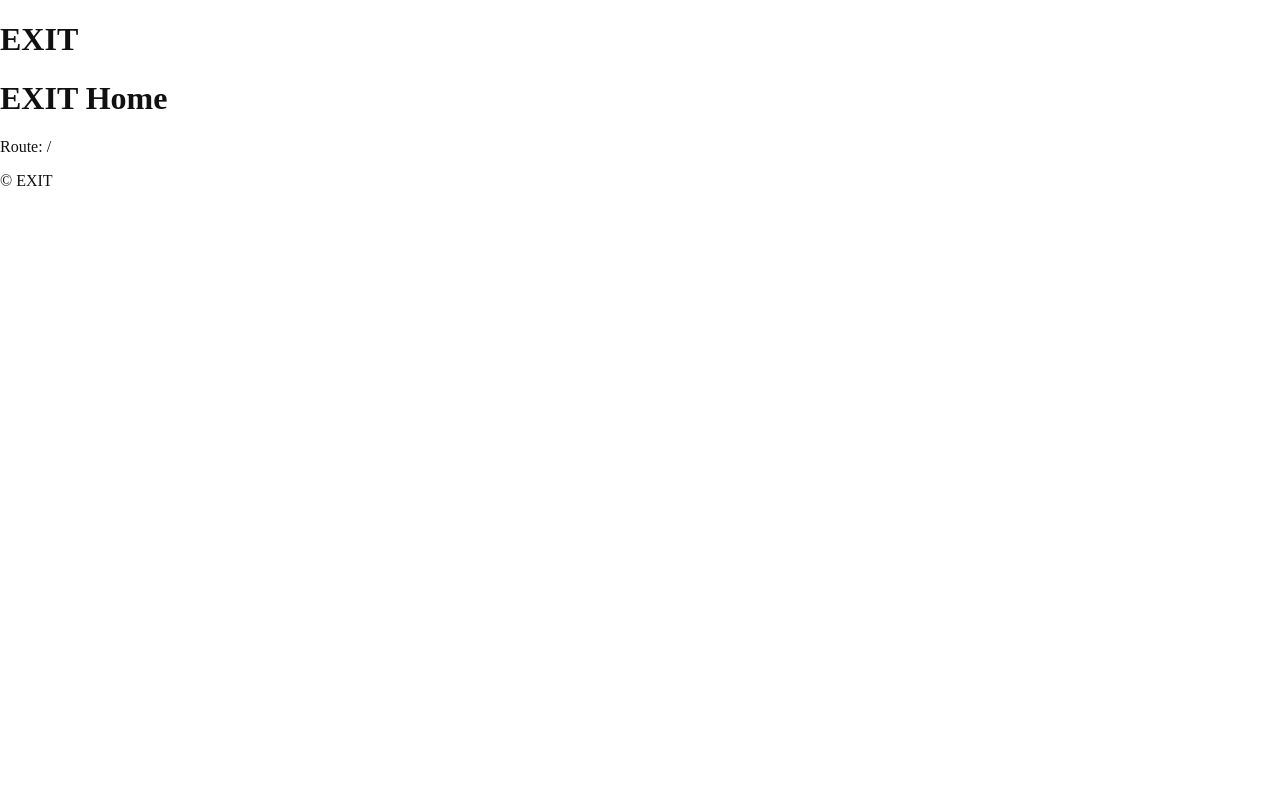
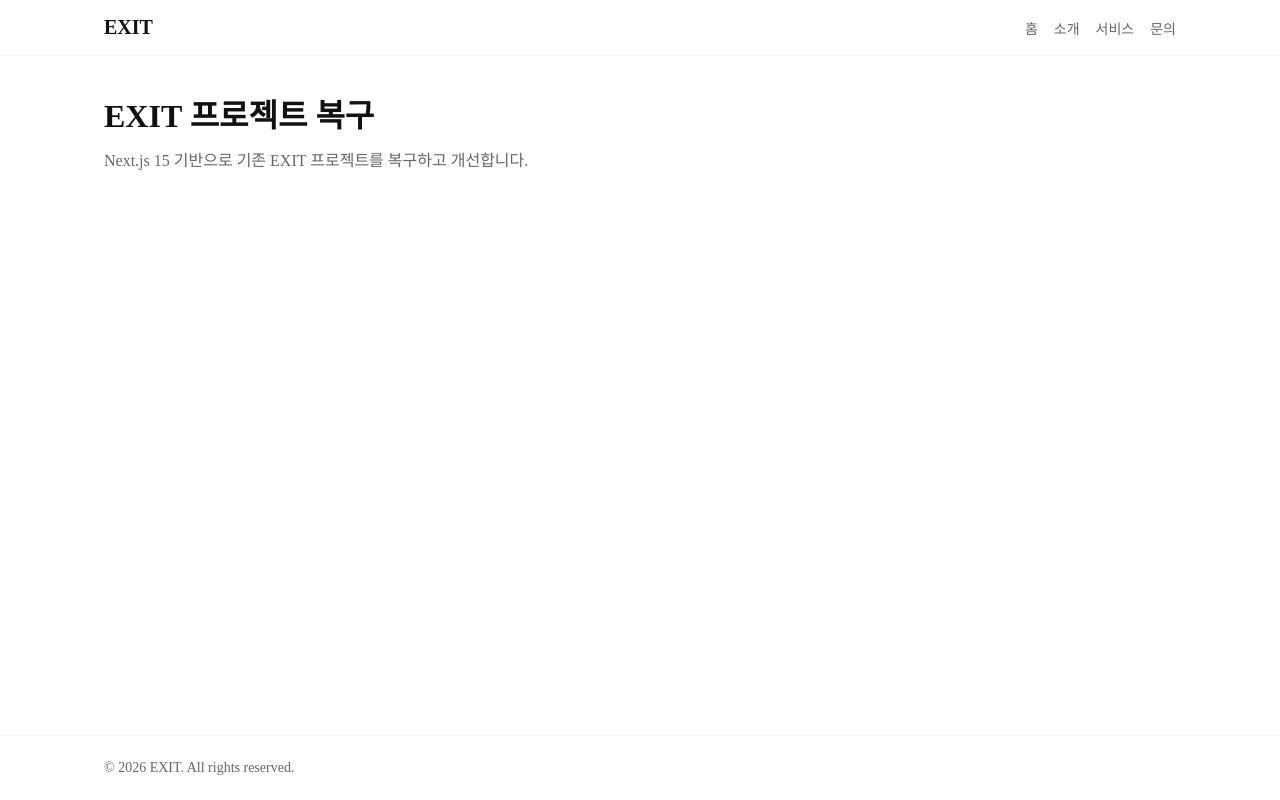
Before and after one commit to Clacki/exit-recovery, a Next.js app: page / in a window 1280 px wide. Built offline with nearby package versions, Linux system fonts and the light colour scheme.

Commit message:
chore: 공통 레이아웃 구조 구성

```diff
--- a/src/app/globals.css
+++ b/src/app/globals.css
@@ -27,6 +27,9 @@ body {
 body {
   background: var(--color-background);
   color: var(--color-foreground);
+  min-height: 100vh;
+  display: flex;
+  flex-direction: column;
 }
 
 a {
@@ -40,3 +43,106 @@ textarea,
 select {
   font: inherit;
 }
+
+.site-header {
+  border-bottom: 1px solid var(--color-muted);
+  background: var(--color-background);
+}
+
+.site-header__inner {
+  width: min(100%, 1120px);
+  margin: 0 auto;
+  padding: 16px 24px;
+  display: flex;
+  align-items: center;
+  justify-content: space-between;
+  gap: 24px;
+}
+
+.site-header__logo {
+  font-size: 20px;
+  font-weight: 700;
+}
+
+.site-header__nav-list {
+  margin: 0;
+  padding: 0;
+  display: flex;
+  align-items: center;
+  gap: 16px;
+  list-style: none;
+}
+
+.site-header__nav-link {
+  color: var(--color-muted-foreground);
+  font-size: 14px;
+}
+
+.site-header__nav-link:hover,
+.site-header__nav-link:focus-visible {
+  color: var(--color-foreground);
+}
+
+.app-main {
+  flex: 1;
+}
+
+.page-layout {
+  width: min(100%, 1120px);
+  margin: 0 auto;
+  padding: 40px 24px;
+}
+
+.home-section {
+  display: grid;
+  gap: 12px;
+}
+
+.home-section h1,
+.home-section p {
+  margin: 0;
+}
+
+.home-section h1 {
+  font-size: 32px;
+  line-height: 1.25;
+}
+
+.home-section p {
+  color: var(--color-muted-foreground);
+  line-height: 1.6;
+}
+
+.site-footer {
+  border-top: 1px solid var(--color-muted);
+  background: var(--color-background);
+}
+
+.site-footer__text {
+  width: min(100%, 1120px);
+  margin: 0 auto;
+  padding: 24px;
+  color: var(--color-muted-foreground);
+  font-size: 14px;
+}
+
+@media (max-width: 640px) {
+  .site-header__inner {
+    align-items: flex-start;
+    flex-direction: column;
+    gap: 12px;
+  }
+
+  .site-header__nav-list {
+    flex-wrap: wrap;
+    gap: 10px 14px;
+  }
+
+  .page-layout {
+    padding: 32px 20px;
+  }
+
+  .home-section h1 {
+    font-size: 28px;
+  }
+}
--- a/src/app/layout.tsx
+++ b/src/app/layout.tsx
@@ -1,6 +1,7 @@
 import type { Metadata } from "next";
 
-import AppLayout from "@/components/layout/AppLayout";
+import Footer from "@/components/layout/Footer";
+import Header from "@/components/layout/Header";
 
 import "./globals.css";
 import Providers from "./providers";
@@ -19,7 +20,9 @@ export default function RootLayout({ children }: RootLayoutProps) {
     <html lang="ko">
       <body>
         <Providers>
-          <AppLayout>{children}</AppLayout>
+          <Header />
+          <main className="app-main">{children}</main>
+          <Footer />
         </Providers>
       </body>
     </html>
--- a/src/app/page.tsx
+++ b/src/app/page.tsx
@@ -1,8 +1,12 @@
+import PageLayout from "@/components/layout/PageLayout";
+
 export default function HomePage() {
   return (
-    <main>
-      <h1>EXIT Home</h1>
-      <p>Route: /</p>
-    </main>
+    <PageLayout>
+      <section className="home-section" aria-labelledby="home-title">
+        <h1 id="home-title">EXIT 프로젝트 복구</h1>
+        <p>Next.js 15 기반으로 기존 EXIT 프로젝트를 복구하고 개선합니다.</p>
+      </section>
+    </PageLayout>
   );
 }
--- a/src/components/layout/Footer.tsx
+++ b/src/components/layout/Footer.tsx
@@ -1,7 +1,7 @@
 export default function Footer() {
   return (
-    <footer>
-      <p>© EXIT</p>
+    <footer className="site-footer">
+      <p className="site-footer__text">© 2026 EXIT. All rights reserved.</p>
     </footer>
   );
 }
--- a/src/components/layout/Header.tsx
+++ b/src/components/layout/Header.tsx
@@ -1,8 +1,26 @@
+import Link from "next/link";
+
+const navItems = ["홈", "소개", "서비스", "문의"];
+
 export default function Header() {
   return (
-    <header>
-      <div>
-        <h1>EXIT</h1>
+    <header className="site-header">
+      <div className="site-header__inner">
+        <Link className="site-header__logo" href="/" aria-label="EXIT 홈">
+          EXIT
+        </Link>
+
+        <nav className="site-header__nav" aria-label="주요 메뉴">
+          <ul className="site-header__nav-list">
+            {navItems.map((item) => (
+              <li key={item}>
+                <a className="site-header__nav-link" href="#">
+                  {item}
+                </a>
+              </li>
+            ))}
+          </ul>
+        </nav>
       </div>
     </header>
   );
--- /dev/null
+++ b/src/components/layout/PageLayout.tsx
@@ -0,0 +1,7 @@
+type PageLayoutProps = {
+  children: React.ReactNode;
+};
+
+export default function PageLayout({ children }: PageLayoutProps) {
+  return <div className="page-layout">{children}</div>;
+}
```
